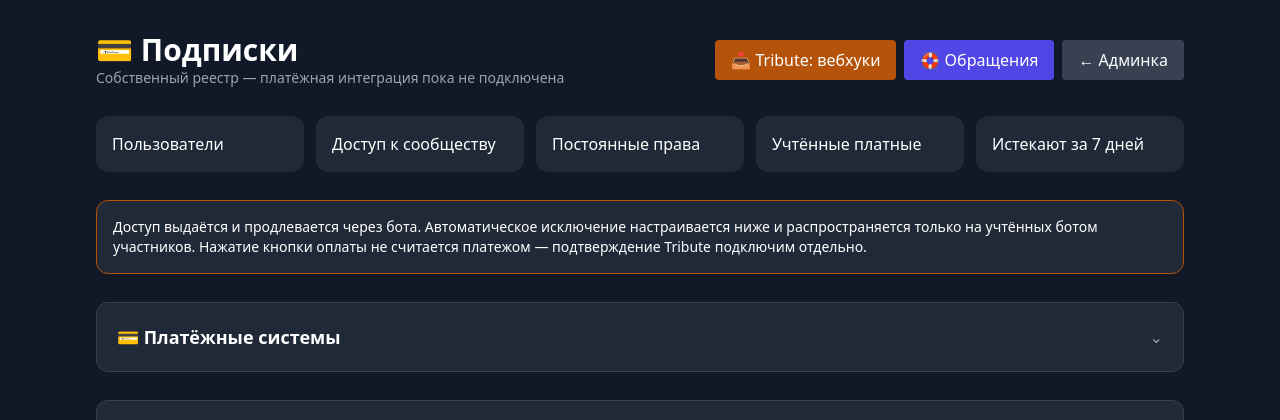
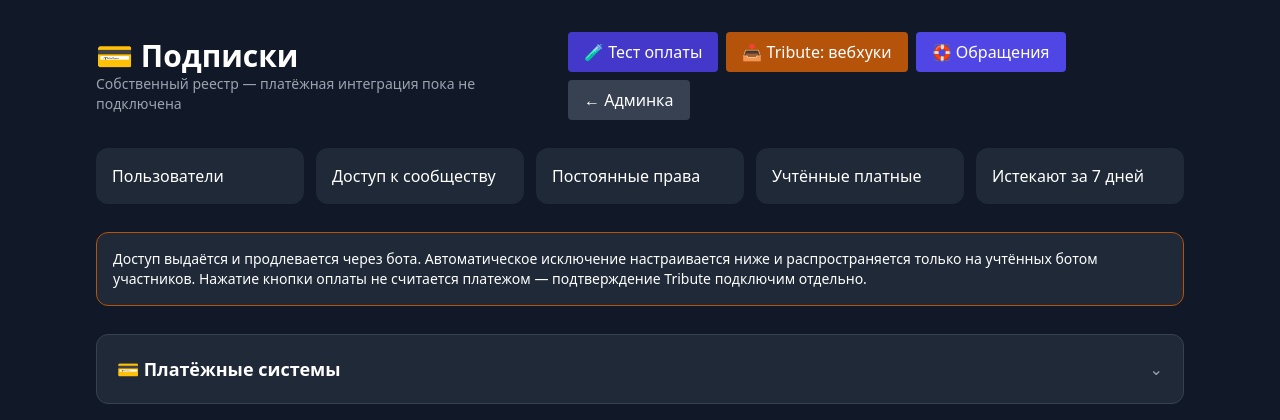
Before and after one commit to vazhap519/dato-telegram, a FastAPI app: template admin/templates/subscriptions.html in a window 1280 px wide. Shown: the top 420 px of the page. Run offline with FastAPI, Linux system fonts and the light colour scheme; the template is opened without the code that fills it, so the values that code supplies are empty; parts of the project's set-up code (start-up, migrations or seed data) failed here and were passed over; some libraries are stand-ins or nearby versions.

Commit message:
Add admin-only Tribute test payment shortcut to subscriptions dashboard

```diff
--- a/admin/templates/subscriptions.html
+++ b/admin/templates/subscriptions.html
@@ -1,6 +1,6 @@
 <!doctype html><html lang="ru"><head><meta charset="utf-8"><meta name="viewport" content="width=device-width,initial-scale=1"><title>Подписки</title><script src="https://cdn.tailwindcss.com"></script></head>
 <body class="bg-gray-900 text-white"><main class="max-w-6xl mx-auto p-5 md:p-8 space-y-7">
-<header class="flex items-center justify-between gap-3"><div><h1 class="text-3xl font-bold">💳 Подписки</h1><p class="text-sm text-gray-400">Собственный реестр — платёжная интеграция пока не подключена</p></div><div class="flex flex-wrap gap-2"><a class="bg-amber-700 rounded px-4 py-2" href="/subscriptions/tribute-events">📥 Tribute: вебхуки</a><a class="bg-indigo-600 rounded px-4 py-2" href="/support">🛟 Обращения</a><a class="bg-gray-700 rounded px-4 py-2" href="/dashboard">← Админка</a></div></header>
+<header class="flex items-center justify-between gap-3"><div><h1 class="text-3xl font-bold">💳 Подписки</h1><p class="text-sm text-gray-400">Собственный реестр — платёжная интеграция пока не подключена</p></div><div class="flex flex-wrap gap-2"><a class="bg-indigo-700 rounded px-4 py-2" href="/subscriptions/tribute-test">🧪 Тест оплаты</a><a class="bg-amber-700 rounded px-4 py-2" href="/subscriptions/tribute-events">📥 Tribute: вебхуки</a><a class="bg-indigo-600 rounded px-4 py-2" href="/support">🛟 Обращения</a><a class="bg-gray-700 rounded px-4 py-2" href="/dashboard">← Админка</a></div></header>
 <section class="grid grid-cols-2 lg:grid-cols-5 gap-3">
 <div class="bg-gray-800 rounded-xl p-4">Пользователи<div class="text-2xl font-semibold">{{ summary.users_total }}</div></div>
 <div class="bg-gray-800 rounded-xl p-4">Доступ к сообществу<div class="text-2xl font-semibold">{{ summary.community_access }}</div></div>
```
